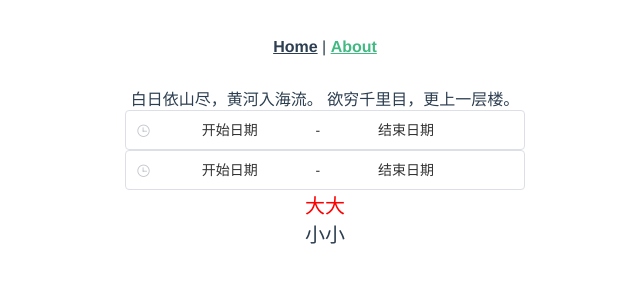
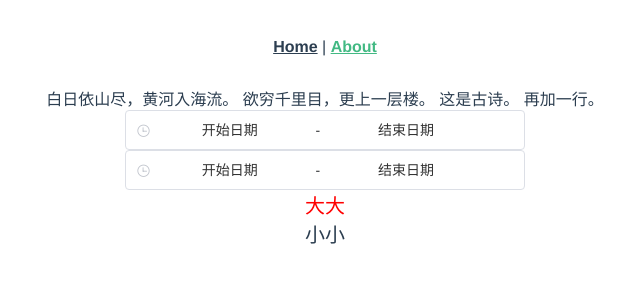
Before and after one commit to 1997zyb/vue2, a Vue app: page /about in a window 1280 px wide. Shown: the top 300 px of the page, without its empty margins (315-955 px from the left). Built offline with nearby package versions, Linux system fonts and the light colour scheme; what mavon-editor would draw is missing.

Commit message:
新加的

```diff
--- a/src/views/AboutView.vue
+++ b/src/views/AboutView.vue
@@ -2,6 +2,8 @@
   <div class="about">
     白日依山尽，黄河入海流。
     欲穷千里目，更上一层楼。
+    这是古诗。
+    再加一行。
     <div class="range">
       <el-date-picker v-model="showTabTime1" type="datetimerange" valueFormat="yyyy-MM-dd HH:mm:ss"
         start-placeholder="开始日期" end-placeholder="结束日期">
```
